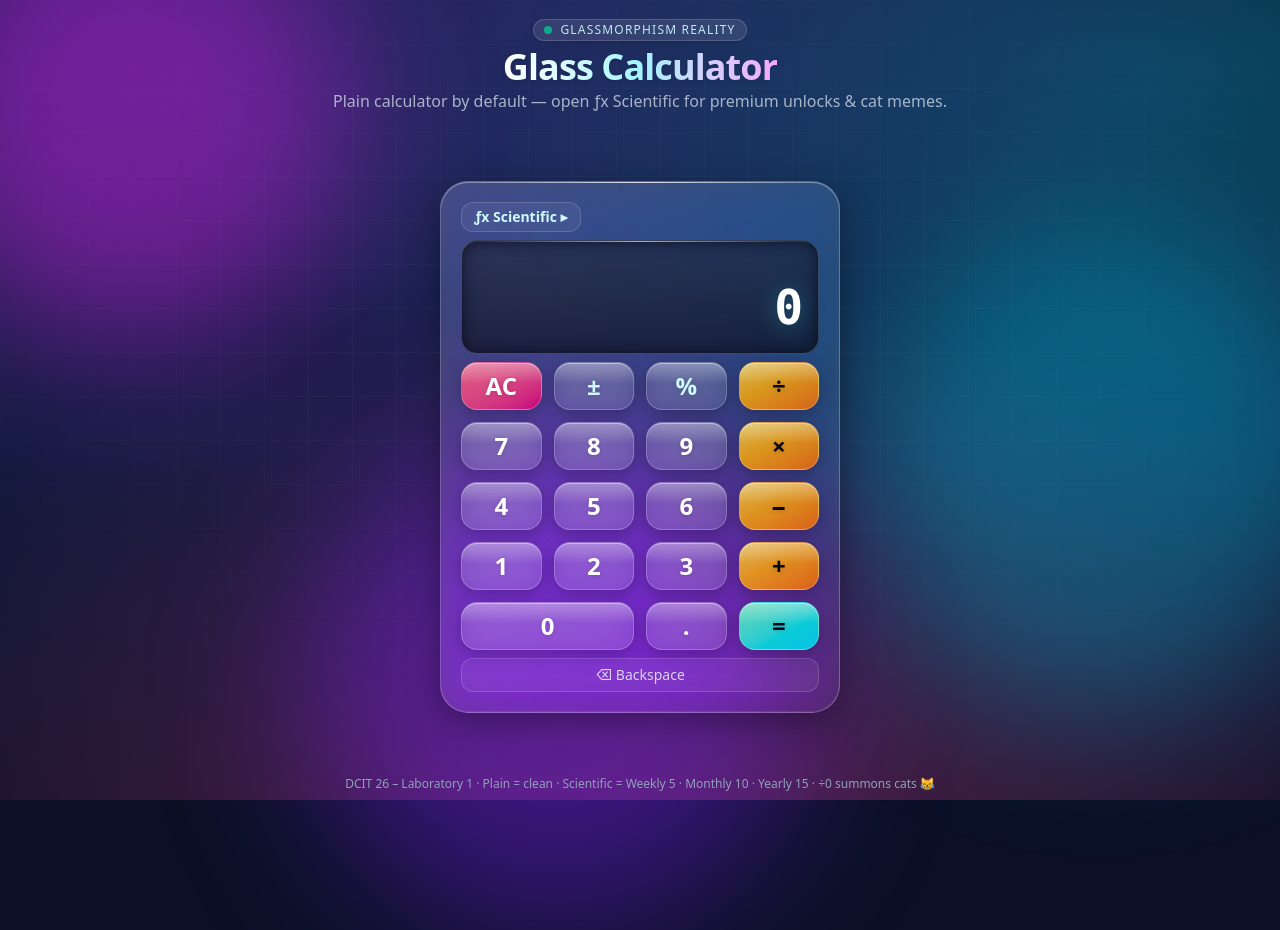
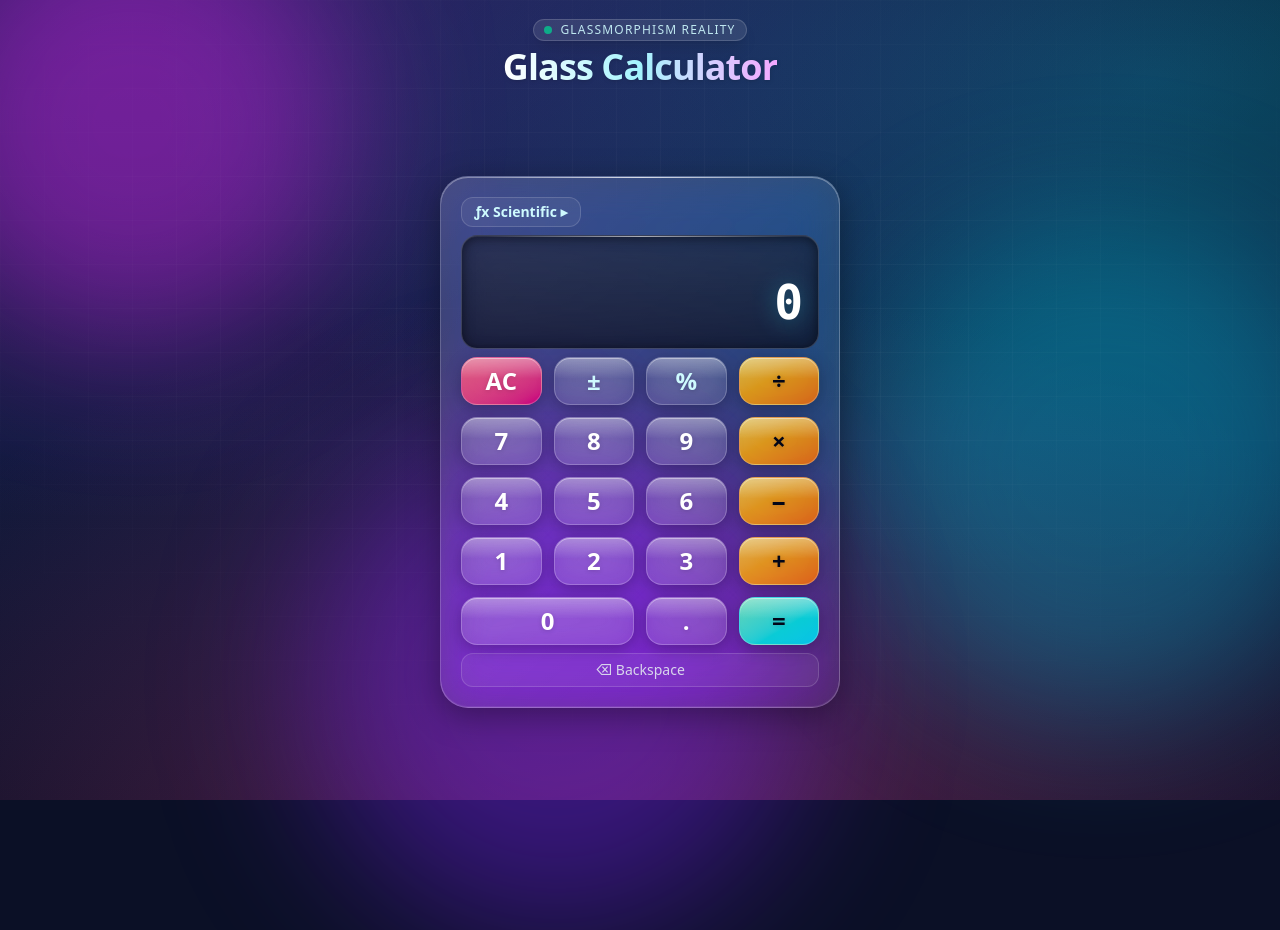
Before and after one commit to kagwangkaman/CalculatorLab1, a React (Vite) app: page / in a window 1280 px wide. Built offline with nearby package versions, Linux system fonts and the light colour scheme.

Commit message:
chore: remove header subtitle and footer promo text

```diff
--- a/src/App.jsx
+++ b/src/App.jsx
@@ -22,9 +22,6 @@ export default function App() {
             Glass Calculator
           </span>
         </h1>
-        <p className="mt-0.5 text-xs sm:text-base text-slate-300/80">
-          Plain calculator by default — open ƒx Scientific for premium unlocks &amp; cat memes.
-        </p>
       </header>
 
       <main
@@ -35,7 +32,6 @@ export default function App() {
       </main>
 
       <footer className="relative z-10 text-center text-slate-400 text-[10px] sm:text-xs pb-1.5 sm:pb-2 px-4 shrink-0">
-        <p>DCIT 26 – Laboratory 1 · Plain = clean · Scientific = Weekly 5 · Monthly 10 · Yearly 15 · ÷0 summons cats 😹</p>
       </footer>
     </div>
   );
```
